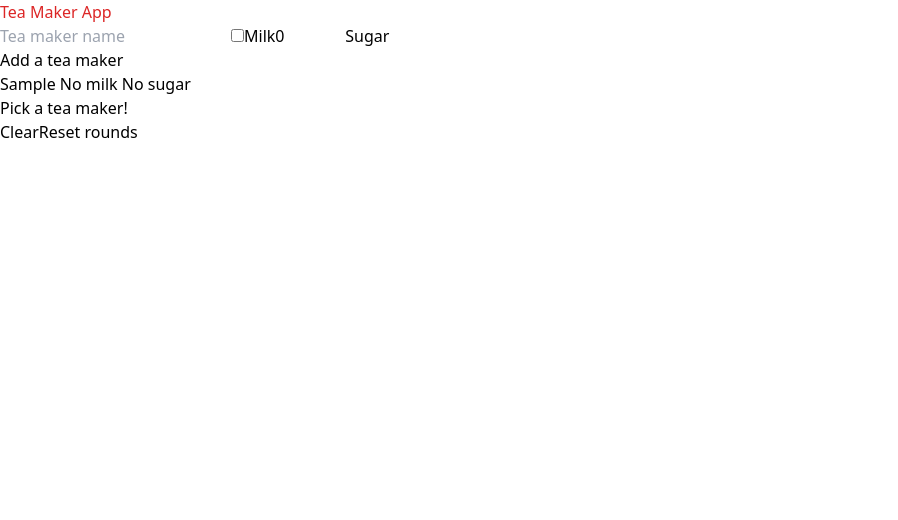
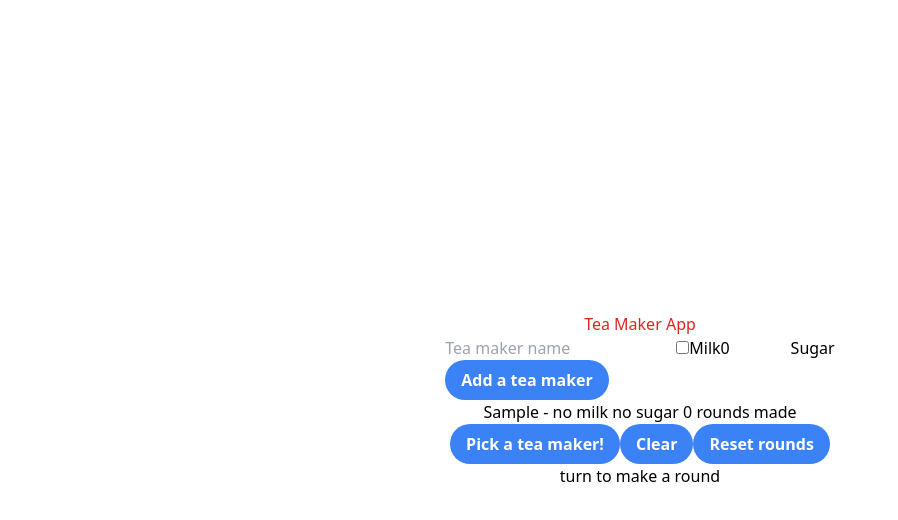
Before and after one commit to emigri/Tea-Maker-App, a Nuxt app: page / in a window 1280 px wide. Both pictures are taken after typing "Sample" into the empty fields and a click on the button "Add a tea maker". Shown: the top 520 px of the page, without its empty margins (0-898 px from the left). Built offline with nearby package versions, Linux system fonts and the light colour scheme.

Commit message:
width and height updated

```diff
--- a/pages/index.vue
+++ b/pages/index.vue
@@ -1,5 +1,5 @@
 <template>
-  <div>
+  <div class="h-screen w-screen flex flex-col justify-center items-center">
     <div>
       <h1 class="text-red-600 mb">Tea Maker App</h1>
     </div>
@@ -22,23 +22,28 @@
         />
         <label for="sugar">Sugar</label>
       </form>
-      <button @click="addTeaMaker">Add a tea maker</button>
+      <button class="btn" @click="addTeaMaker">Add a tea maker</button>
     </div>
     <div v-for="(teaMaker, index) in teaMakers" :key="index">
-      {{ teaMaker.name }}
-      {{ teaMaker.milk ? "Milk" : "No milk" }}
-      {{ teaMaker.sugars < 1 ? "No " : teaMaker.sugars }} sugar
+      {{ teaMaker.name }} -
+      {{ teaMaker.milk ? "milk" : "no milk" }}
+      {{ teaMaker.sugars < 1 ? "no " : teaMaker.sugars }} sugar
+      {{ teaMaker.teaRoundsMade }} rounds made
     </div>
-    <button @click="pickTeaMaker">Pick a tea maker!</button>
     <div>
-      <button @click="clearTeaMakers">Clear</button>
-      <button @click="resetRounds">Reset rounds</button>
+      <button class="btn" @click="pickTeaMaker">Pick a tea maker!</button>
+      <button class="btn" @click="clearTeaMakers">Clear</button>
+      <button class="btn" @click="resetRounds">Reset rounds</button>
+    </div>
+    <div>
+      <p>{{ selectedTeaMaker }} turn to make a round</p>
     </div>
   </div>
 </template>
 
 <script setup>
 const teaMakers = ref([]);
+let selectedTeaMaker = ref("");
 
 const teaMaker = reactive({
   name: "",
@@ -78,15 +83,25 @@ const resetRounds = () => {
     teaMaker.teaRoundsMade = 0;
   });
 };
+const pickTeaMaker = () => {
+  // randomly select a teaMaker from the list
+  let chosenTeaMaker =
+    teaMakers.value[Math.floor(Math.random() * teaMakers.value.length)];
 
-const pickTeaMaker = () => {
-  // create new array of tea makers
+  selectedTeaMaker.value = chosenTeaMaker.name;
 
-  // randomly select a teaMaker to make a round of tea
+  // update how many teas have been made
+  chosenTeaMaker.teaRoundsMade++;
+  // choose based on how many rounds they have made
 
-  // pick teamaker with least rounds made
-
-}
+  // add teamaker to local Storage
+  localStorage.setItem("teaMaker", JSON.stringify(chosenTeaMaker));
+  console.log(localStorage);
+};
 </script>
 
-<style lang="scss" scoped></style>
+<style lang="css" scoped>
+.btn {
+  @apply bg-blue-500 hover:bg-blue-700 text-white font-bold py-2 px-4 rounded-full;
+}
+</style>
```
